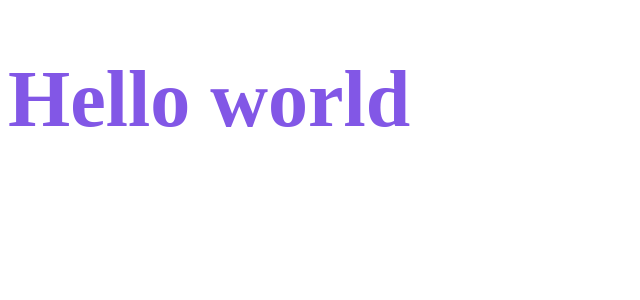
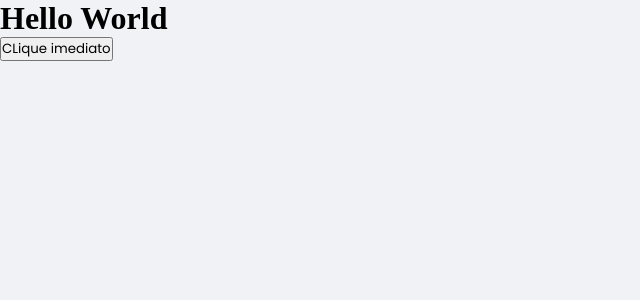
Before and after one commit to LucasRochaFernandes/dtMoney_React_Ignite, a React (Create React App) app: page / in a window 1280 px wide. Shown: the top 300 px of the page, without its empty margins (0-640 px from the left). Built offline with nearby package versions, Linux system fonts and the light colour scheme.

Commit message:
global styles

```diff
--- a/public/index.html
+++ b/public/index.html
@@ -3,6 +3,15 @@
   <head>
     <meta charset="utf-8" />
     <meta name="theme-color" content="#000000" />
+    <link rel="preconnect" href="https://fonts.googleapis.com" />
+    <link rel="preconnect" href="https://fonts.gstatic.com" crossorigin />
+
+    <link rel="shortcut icon" href="./$.png" type="image/png" />
+
+    <link
+      href="https://fonts.googleapis.com/css2?family=Poppins:wght@400;600&display=swap"
+      rel="stylesheet"
+    />
 
     <title>React App</title>
   </head>
--- a/src/App.tsx
+++ b/src/App.tsx
@@ -1,14 +1,13 @@
 import styled from "styled-components";
-
-const Title = styled.h1`
-  font-size: 80px;
-  color: #8257e6;
-`;
+import { Button } from "./components/Button";
+import { GlobalStyle } from "./styles/global";
 
 export function App() {
   return (
     <div className="App">
-      <Title>Hello world</Title>
+      <GlobalStyle />
+      <h1>Hello World</h1>
+      <Button />
     </div>
   );
 }
--- /dev/null
+++ b/src/components/Button.tsx
@@ -0,0 +1,7 @@
+export function Button() {
+  return(
+      <button>
+          CLique imediato
+      </button>
+  )
+}
--- /dev/null
+++ b/src/styles/global.ts
@@ -0,0 +1,56 @@
+import { createGlobalStyle } from "styled-components";
+
+export const GlobalStyle = createGlobalStyle`
+   :root {
+        --background: #f0f2f5;
+        --red: #e52e4d;
+        --blue: #5429cc;
+        --blue-light: #6933ff;
+        --text-title: #6933ff;
+        --text-body: #969cb3;
+        --background: #f0f2f5;
+        --shape: #FFFFFF;
+    }
+
+
+    * {
+        padding: 0;
+        margin: 0;
+        box-sizing: border-box;
+    }
+
+    /* 16px é o padrão -> 1 rem */
+    html{
+        @media (max-width: 1080px){
+            font-size: 93.75%; //15px
+        }
+
+        @media (max-width: 720px){
+            font-size: 87.5%; // 14px
+        }
+    }
+
+    body{
+        background: var(--background);
+        -webkit-font-smoothing: antialiased; /* browser deixa as fontes mais nítidas */
+    }
+
+    border-style, input, textarea, button{
+        font-family: 'Poppins', sans-serif;
+        font-weight: 400;
+    }
+
+    h1, h2, h3, h4, h5, h6, strong {
+        font-weight: 600;
+    }
+
+    button {
+        cursor: pointer;
+    }
+
+    [disabled] {
+        opacity: .6;
+        cursor: not-allowed;
+    }
+
+`;
```
